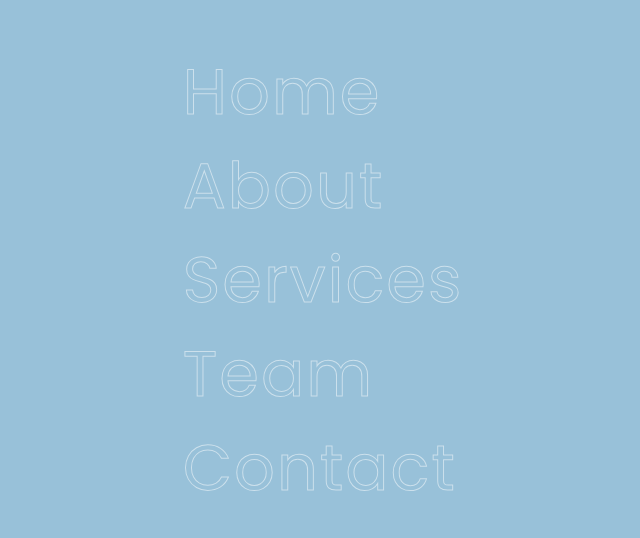
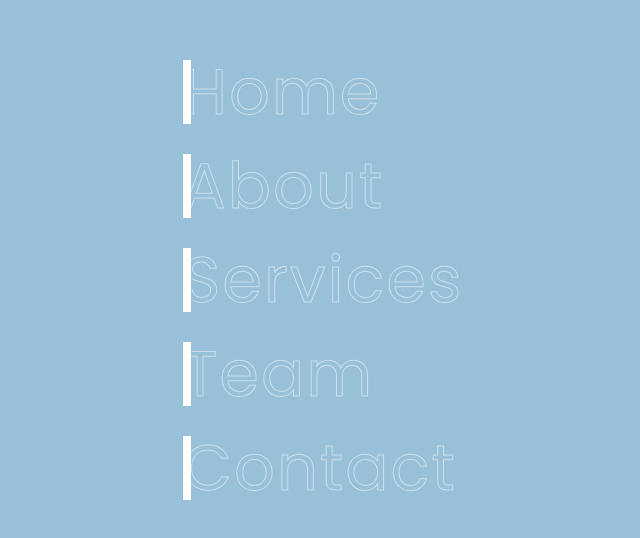
Before and after one commit to Collins1618/AnimeMenu, a plain HTML site: page index.html in a window 1280 px wide. Shown: the part 120-658 px from the top of the page, without its empty margins (317-957 px from the left). Drawn offline with Linux system fonts and the light colour scheme.

Commit message:
text animation with bar moving from left to right

```diff
--- a/style.css
+++ b/style.css
@@ -37,3 +37,18 @@ ul li a{
     color: transparent;
     -webkit-text-stroke: 1px rgba(255,255,255, 0.5);
 }
+
+ul li a::before{
+    content: attr(data-text);
+    position: absolute;
+    color: #fff;
+    width: 0%;
+    overflow: hidden;
+    transition: 1s;
+    border-right: 8px solid #fff;
+}
+
+ul li a:hover::before{
+    width: 100%;
+    -webkit-text-stroke: 1px #fff;
+}
```
